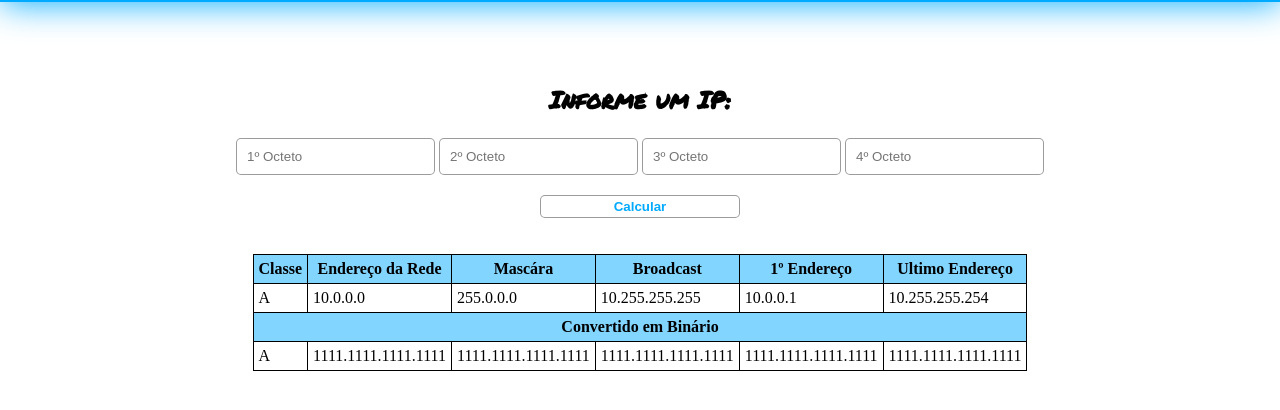
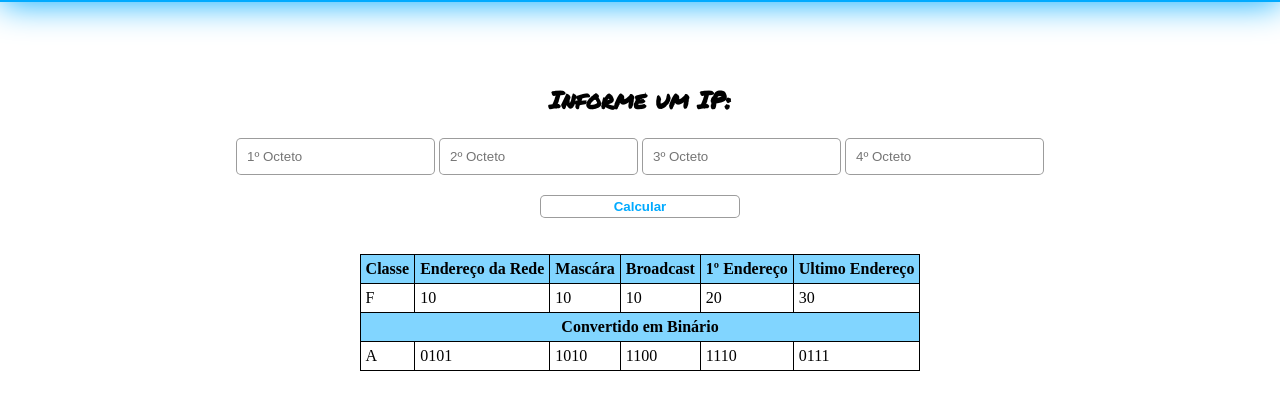
Before and after one commit to AntonyGuzma/calculadoraderede, a plain HTML site: page index.html in a window 1280 px wide. Both pictures are taken after a click on the button "Calcular". Shown: the part 68-478 px from the top of the page. Drawn offline with Linux system fonts and the light colour scheme.

Commit message:
usando DOM para alterar na tabela

```diff
--- a/index.html
+++ b/index.html
@@ -56,11 +56,11 @@
                 </tr>
                 <tr>
                     <td>A</td>
-                    <td>1111.1111.1111.1111</td>
-                    <td>1111.1111.1111.1111</td>
-                    <td>1111.1111.1111.1111</td>
-                    <td>1111.1111.1111.1111</td>
-                    <td>1111.1111.1111.1111</td>
+                    <td id="binendereco" >1111.1111.1111.1111</td>
+                    <td id="binmascara">1111.1111.1111.1111</td>
+                    <td id="binbroadcast">1111.1111.1111.1111</td>
+                    <td id="binpendereco">1111.1111.1111.1111</td>
+                    <td id="binuendereco">1111.1111.1111.1111</td>
                 </tr>
             </table>
 
--- a/script.js
+++ b/script.js
@@ -1,4 +1,34 @@
 function convert(){
+    var tblclasse = document.getElementById("nomeclasse") //Nome da Classe na tabela
+    var tblendereco = document.getElementById("endereco") //Nome do ENdereço na tabela
+    var tblmascara = document.getElementById("mascara") //Nome da Mascara na tabela
+    var tblbroadcast = document.getElementById("broadcast") //Nome do broadcast na tabela
+    var tblpendereco = document.getElementById("pendereco") //Nome do 1º Endereço na tabela
+    var tbluendereco = document.getElementById("uendereco") //Nome do Ultimo Endereço na tabela
+
+    var tblbinendereco = document.getElementById("binendereco") //Nome Endereço na tabela em Binario
+    var tblbinmascara = document.getElementById("binmascara") //Nome da Macara na tabela em Binario
+    var tblbinbroadcast = document.getElementById("binbroadcast") //Nome do Broadcast na tabela em Binario
+    var tblbinpendereco = document.getElementById("binpendereco") //Nome do 1º endereço na tabela em Binario
+    var tblbinuendereco = document.getElementById("binuendereco") //Nome ultimo endereço na tabela em Binario
+
+
+    tblclasse.innerText="F"
+    tblendereco.innerText="10"
+    tblmascara.innerText="10"
+    tblbroadcast.innerText="10"
+    tblpendereco.innerText="20"
+    tbluendereco.innerText="30"
+    tblbinendereco.innerText="0101"
+    tblbinmascara.innerText="1010"
+    tblbinbroadcast.innerText="1100"
+    tblbinpendereco.innerText="1110"
+    tblbinuendereco.innerText="0111"
+
+
+}
+
+/*
 var num1 = document.querySelector("#oct1").value
 var num2 = document.querySelector("#oct2").value
 var num3 = document.querySelector("#oct3").value
@@ -203,4 +233,5 @@ function convert(){
 document.write("<br>1° endereço em Binario: "+binario_prim_end)
 document.write("<br>Ultimo endereço em Binario: "+binario_ult_end)
 }
-}
+
+*/
--- a/style.css
+++ b/style.css
@@ -75,6 +75,12 @@ td, th{
     padding: 5px;
 }
 
+td:hover{
+    background-color: rgba(0, 0, 0, 0.164);
+    opacity: 0.5;
+    color: black;
+}
+
 th{
     background-color:#00aaff7e;
 }
```
Lines whose indentation alone changed are shown as unchanged.
